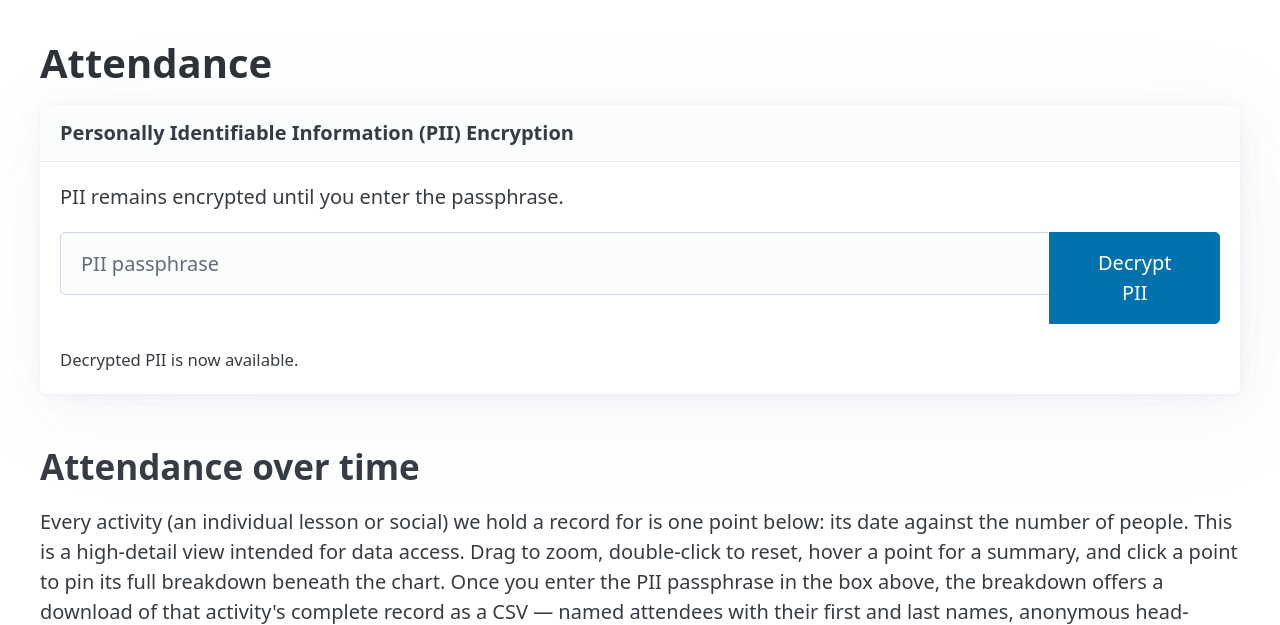
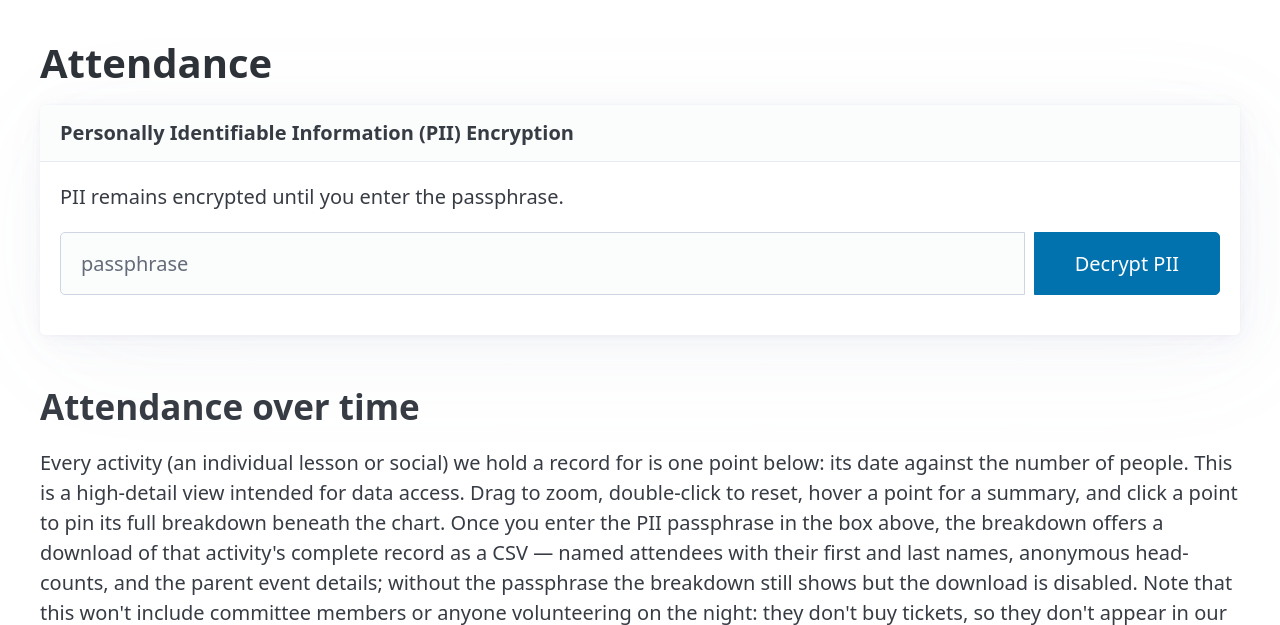
Before and after one commit to TristanGoss/esds-apps, a FastAPI app: template templates/attendance.html in a window 1280 px wide. Shown: the part 91-716 px from the top of the page. Run offline with FastAPI, Linux system fonts and the light colour scheme; the template is opened without the code that fills it, so the values that code supplies are empty; parts of the project's set-up code (start-up, migrations or seed data) failed here and were passed over; some libraries are stand-ins or nearby versions.

Commit message:
more minor tweaks

```diff
--- a/public/css/site.css
+++ b/public/css/site.css
@@ -54,8 +54,26 @@ td, th {
     margin: 0;
 }
 
-/* Pico's [role=group] centres its children (align-items: center) and gives buttons height:auto,
-   so a button slightly taller than the input next to it protrudes. Stretch makes them equal. */
-#name-unlock [role="group"] {
+/* Pico's [role=group] is inline-flex with align-items: center and gives buttons height:auto, so a
+   button a touch taller than the input beside it protrudes. Take full control of this one row: a
+   block-level flex row whose children stretch to a single shared height, with the input taking the
+   slack. Higher specificity than Pico's [role=group], so these win. */
+#name-unlock .unlock-row {
+    display: flex;
     align-items: stretch;
+    gap: 0.5rem;
+    margin: 0 0 var(--pico-spacing);
+    padding: 0;
+    border: 0;
 }
+
+#name-unlock .unlock-row input {
+    flex: 1 1 auto;
+    margin-bottom: 0;
+}
+
+#name-unlock .unlock-row button {
+    flex: 0 0 auto;
+    margin-bottom: 0;
+    white-space: nowrap;
+}
--- a/templates/attendance.html
+++ b/templates/attendance.html
@@ -20,9 +20,9 @@
             <header><strong>Personally Identifiable Information (PII) Encryption</strong></header>
             <p id="passphrase-status-text"></p>
             <form id="passphrase-form" autocomplete="off">
-                <fieldset role="group">
+                <fieldset role="group" class="unlock-row">
                     <input type="password" id="passphrase-input" name="passphrase"
-                        placeholder="PII passphrase" autocomplete="off"
+                        placeholder="passphrase" autocomplete="off"
                         aria-label="PII passphrase">
                     <button type="submit" id="passphrase-submit">Decrypt PII</button>
                 </fieldset>
@@ -31,9 +31,6 @@
                 </button>
                 <p id="passphrase-error" class="error" hidden></p>
             </form>
-            <small>
-                Decrypted PII is now available.
-            </small>
         </article>
 
         <h2>Attendance over time</h2>
```
